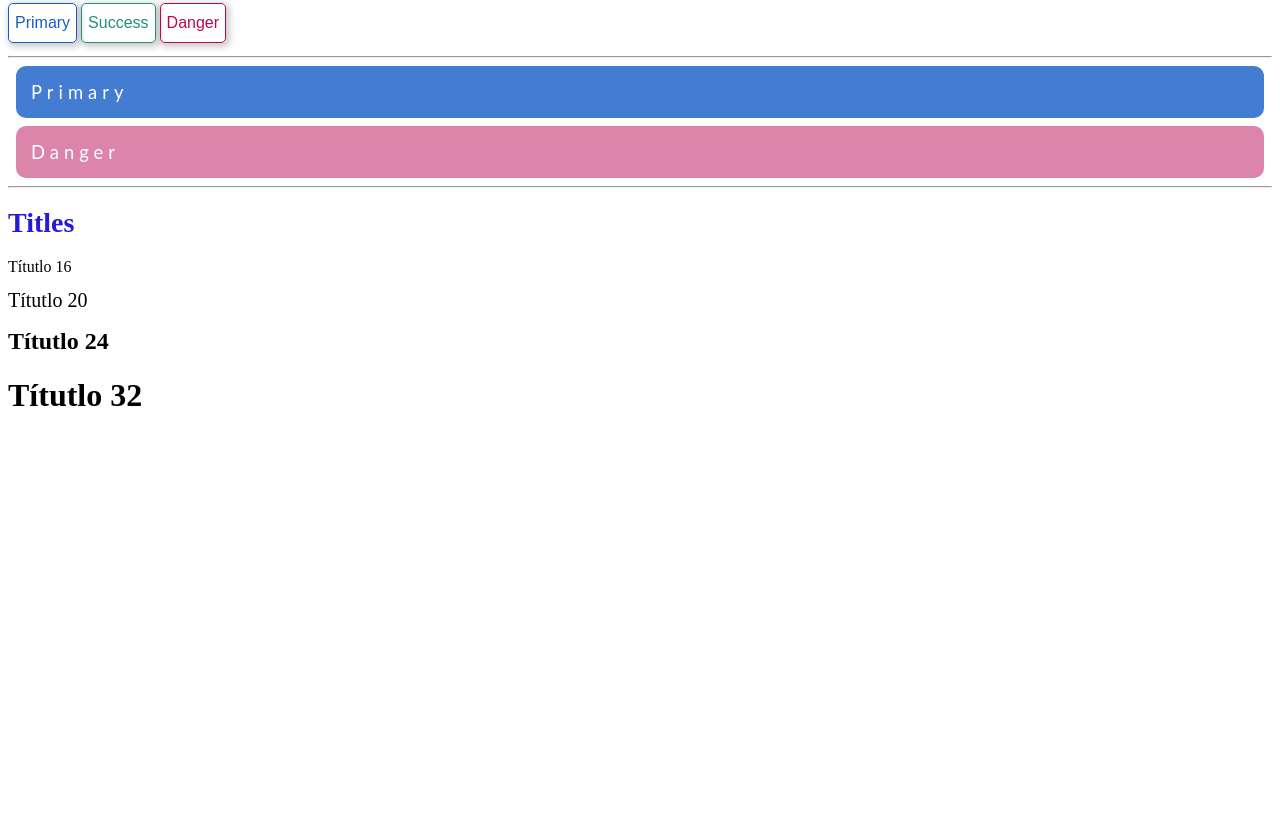
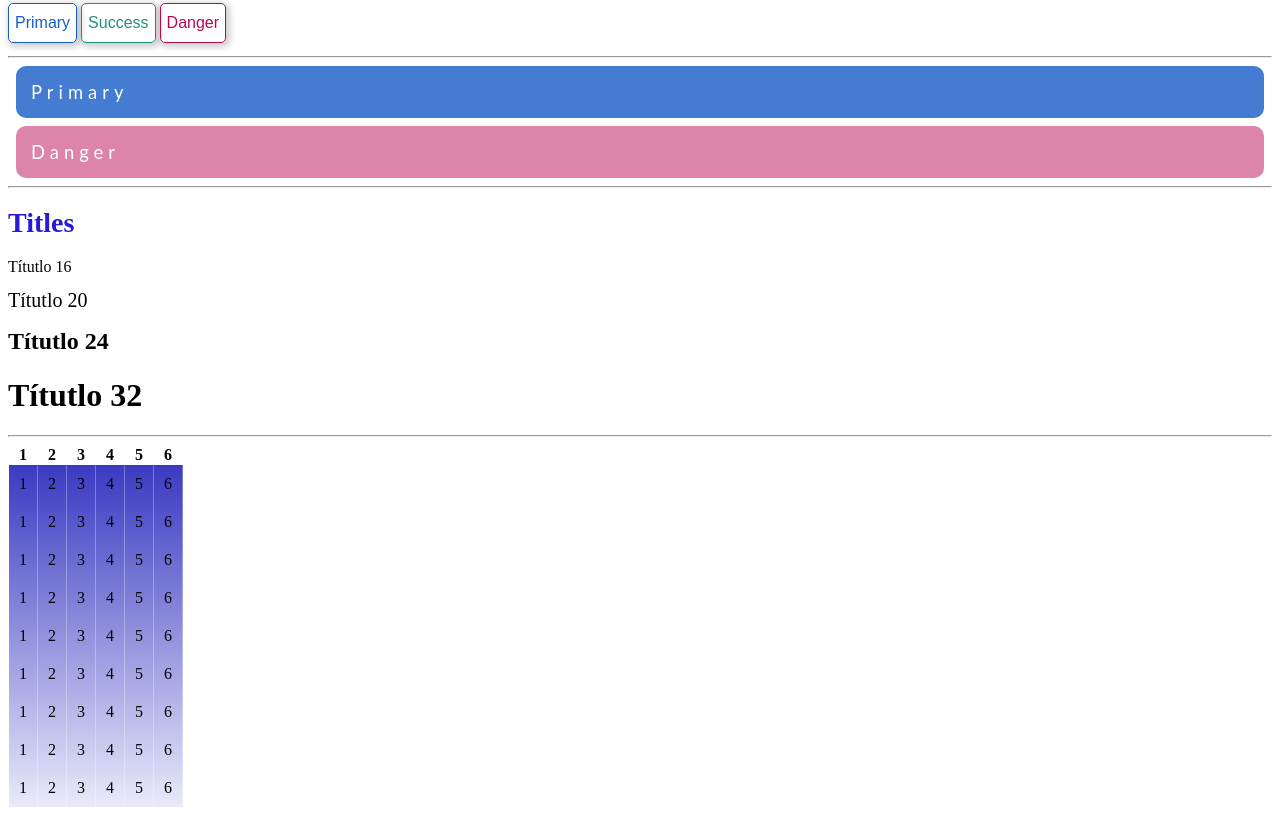
Before and after one commit to magadiflo/curso-sass-basico-master, a website: page index.html in a window 1280 px wide. Shown: the part 690-1505 px from the top of the page. Before the commit the page ends 1125 px from the top, so only its background shows below. Drawn offline with Linux system fonts and the light colour scheme.

Commit message:
Sentencia de control FOR y ejemplo de degradado

```diff
--- /dev/null
+++ b/assets/scss/components/_table.scss
@@ -0,0 +1,16 @@
+table {
+    border-collapse: collapse;
+
+    td {
+        padding: 10px;
+        border-left: 1px solid rgba(255, 255, 255, 0.3);
+        border-right: 1px solid rgba(255, 255, 255, 0.3);
+    }
+}
+
+//* Usaremos un for para hacer un degradado
+@for $row from 1 through 20 {
+    tbody tr:nth-child(#{$row}) {
+        background: linear-gradient(to bottom, lighten(rgb(59, 59, 194), ($row - 1) * 5%), lighten(rgb(59, 59, 194), $row * 5%));
+    }
+}
--- a/assets/scss/styles.scss
+++ b/assets/scss/styles.scss
@@ -12,4 +12,5 @@
 @import './components/titles',
 './components/cards',
 './components/buttons',
-'./components/alerts';
+'./components/alerts',
+'./components/table';
--- a/index.html
+++ b/index.html
@@ -39,6 +39,94 @@
     <h1 class="title-md">Títutlo 20</h1>
     <h1 class="title-lg">Títutlo 24</h1>
     <h1 class="title-xl">Títutlo 32</h1>
+    <hr>
+    <table>
+        <thead>
+            <tr>
+                <th>1</th>
+                <th>2</th>
+                <th>3</th>
+                <th>4</th>
+                <th>5</th>
+                <th>6</th>
+            </tr>
+        </thead>
+        <tbody>
+            <tr>
+                <td>1</td>
+                <td>2</td>
+                <td>3</td>
+                <td>4</td>
+                <td>5</td>
+                <td>6</td>
+            </tr>
+            <tr>
+                <td>1</td>
+                <td>2</td>
+                <td>3</td>
+                <td>4</td>
+                <td>5</td>
+                <td>6</td>
+            </tr>
+            <tr>
+                <td>1</td>
+                <td>2</td>
+                <td>3</td>
+                <td>4</td>
+                <td>5</td>
+                <td>6</td>
+            </tr>
+            <tr>
+                <td>1</td>
+                <td>2</td>
+                <td>3</td>
+                <td>4</td>
+                <td>5</td>
+                <td>6</td>
+            </tr>
+            <tr>
+                <td>1</td>
+                <td>2</td>
+                <td>3</td>
+                <td>4</td>
+                <td>5</td>
+                <td>6</td>
+            </tr>
+            <tr>
+                <td>1</td>
+                <td>2</td>
+                <td>3</td>
+                <td>4</td>
+                <td>5</td>
+                <td>6</td>
+            </tr>
+            <tr>
+                <td>1</td>
+                <td>2</td>
+                <td>3</td>
+                <td>4</td>
+                <td>5</td>
+                <td>6</td>
+            </tr>
+            <tr>
+                <td>1</td>
+                <td>2</td>
+                <td>3</td>
+                <td>4</td>
+                <td>5</td>
+                <td>6</td>
+            </tr>
+            <tr>
+                <td>1</td>
+                <td>2</td>
+                <td>3</td>
+                <td>4</td>
+                <td>5</td>
+                <td>6</td>
+            </tr>
+        </tbody>
+    </table>
+
 </body>
 
 </html>
```
Also changed, not shown: assets/css/styles.css, 1 other file.
